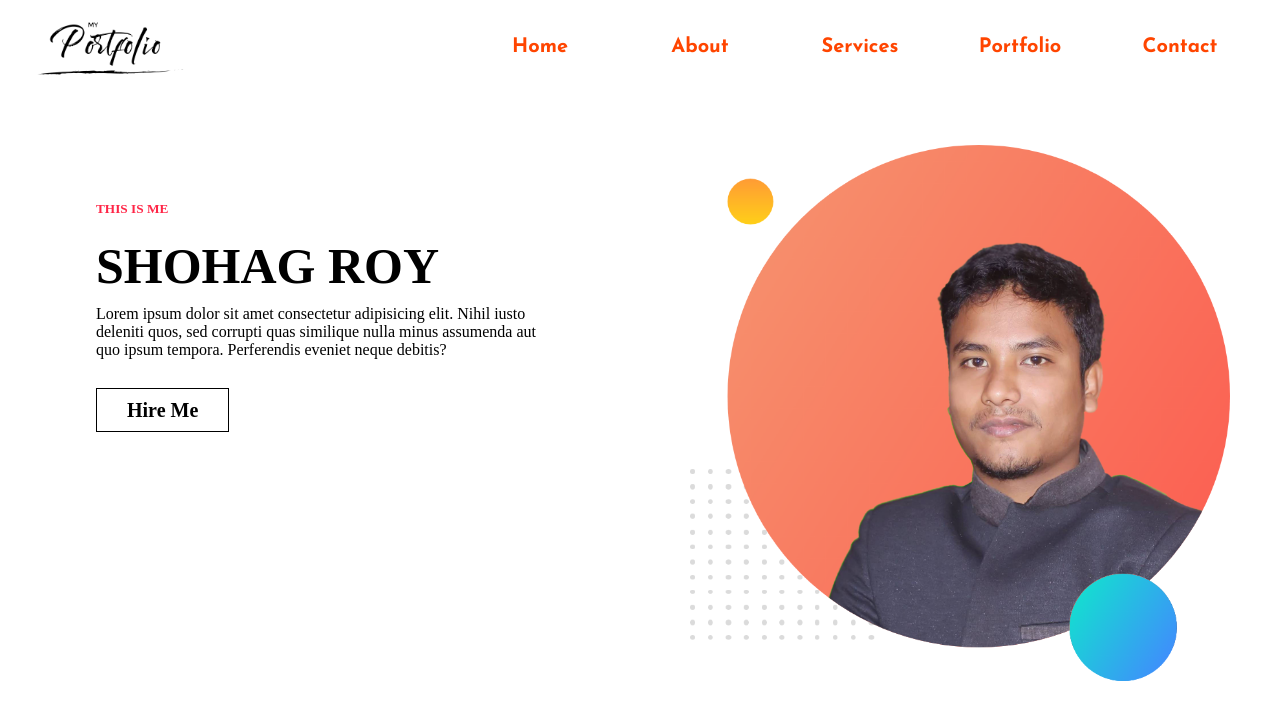
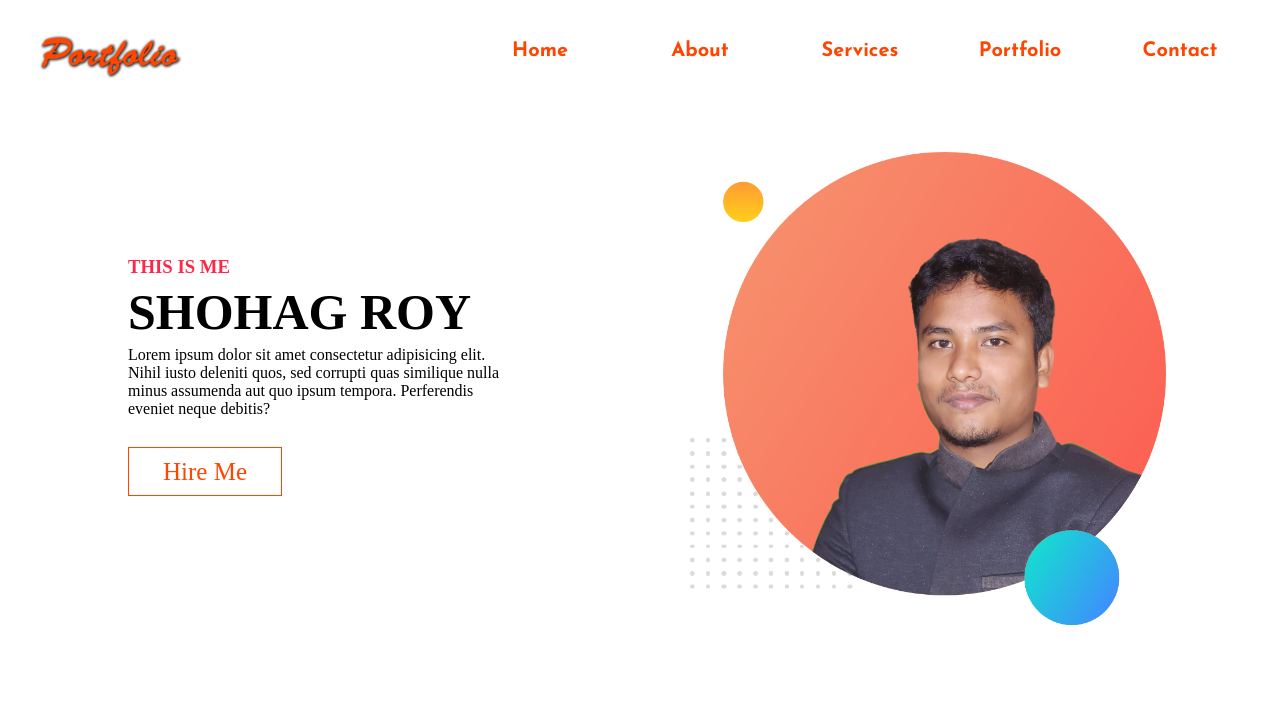
Before and after one commit to shohagroy/my_portfolio, a plain HTML site: page new-index.html in a window 1280 px wide. Drawn offline with Linux system fonts and the light colour scheme.

Commit message:
hero section update

```diff
--- a/new-index.html
+++ b/new-index.html
@@ -19,7 +19,7 @@
     <!-- header section strat  -->
     <header>
         <div class="logo_nav_container">
-            <a href="new-index.html"><img src="images/website-logo.png" alt=""></a>
+            <a href="new-index.html"><img src="images/logo.png" alt=""></a>
             <nav class="navigation-container">
                 <ul id="navigation-menu">
                     <li><a href="">Home</a></li>
@@ -42,8 +42,9 @@
         <!-- hero section strat  -->
         <section class="hero_section">
             <div class="hero-text-container">
-                <h5>THIS IS ME</h5>
+                <h3>THIS IS ME</h3>
                 <h1>SHOHAG ROY</h1>
+
                 <p>Lorem ipsum dolor sit amet consectetur adipisicing elit. Nihil iusto deleniti quos,
                     sed corrupti quas similique nulla minus assumenda aut quo ipsum tempora. Perferendis
                     eveniet neque debitis?
--- a/style/new-style.css
+++ b/style/new-style.css
@@ -87,12 +87,15 @@ header{
 
 /* hero section strat  */
 .hero_section{
-    display: grid;
+    /* display: grid;
     grid-template-columns: auto auto;
-    width: 100%;
+    width: 100%; */
+    display: flex;
+    justify-content: center;
+    align-items: center;
 }
 .hero-text-container{
-    padding: 15%;
+    padding: 10%;
     width: 50vw;
 }
 
@@ -100,36 +103,39 @@ header{
     width: 50vw;
 }
 
-.hero-text-container h5{
+.hero-text-container h3{
     color: #ff2647;
-    padding: 10px 0;
+    padding: 0
 }
 .hero-text-container h1{
     font-size: 50px;
-    padding: 10px 0;
+    padding: 5px 0;
 }
+
+
+
+
+
+
 .hire-button{
     margin: 40px 0;
 }
 .hire-me-btn{
-    padding: 10px 30px;
-    font-weight: 700;
-    font-size: 20px;
-    color: black;
-    border: 1px solid black;
-    transition: all 0.6s;
-    position: relative;
+    color: orangered;
+    border: 1px solid orangered;
+    padding: 10px 34px;
+    font-size: 25px;
 }
 
 .hire-me-btn:hover{
-    background-image: linear-gradient(90deg, orangered, #ffc72e);
+    background: #f44336;
+    transition: 1s;
     color: white;
-    border: none;
 }
 
 
 .hero-image-container img{
-    width: 100%;
+    width: 90%;
     padding: 50px;
 }
 /* Small devices (landscape phones, 576px and up) */
```
Also changed, not shown: images/logo.png (added).
